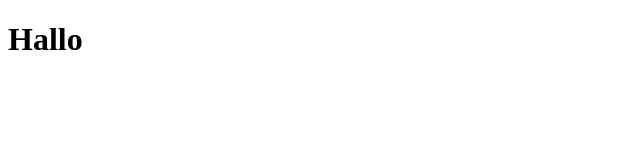
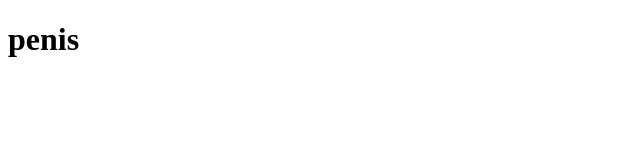
Before and after one commit to FionnLaesser/sq6b, a plain HTML site: page index.html in a window 1280 px wide. Shown: the full height of the page, 0-640 px from the left. Drawn offline with Linux system fonts and the light colour scheme.

Commit message:
Janigger

```diff
--- a/index.html
+++ b/index.html
@@ -6,6 +6,6 @@
     <title>Document</title>
 </head>
 <body>
-    <h1>Hallo</h1>
+    <h1>penis</h1>
 </body>
 </html>
```
